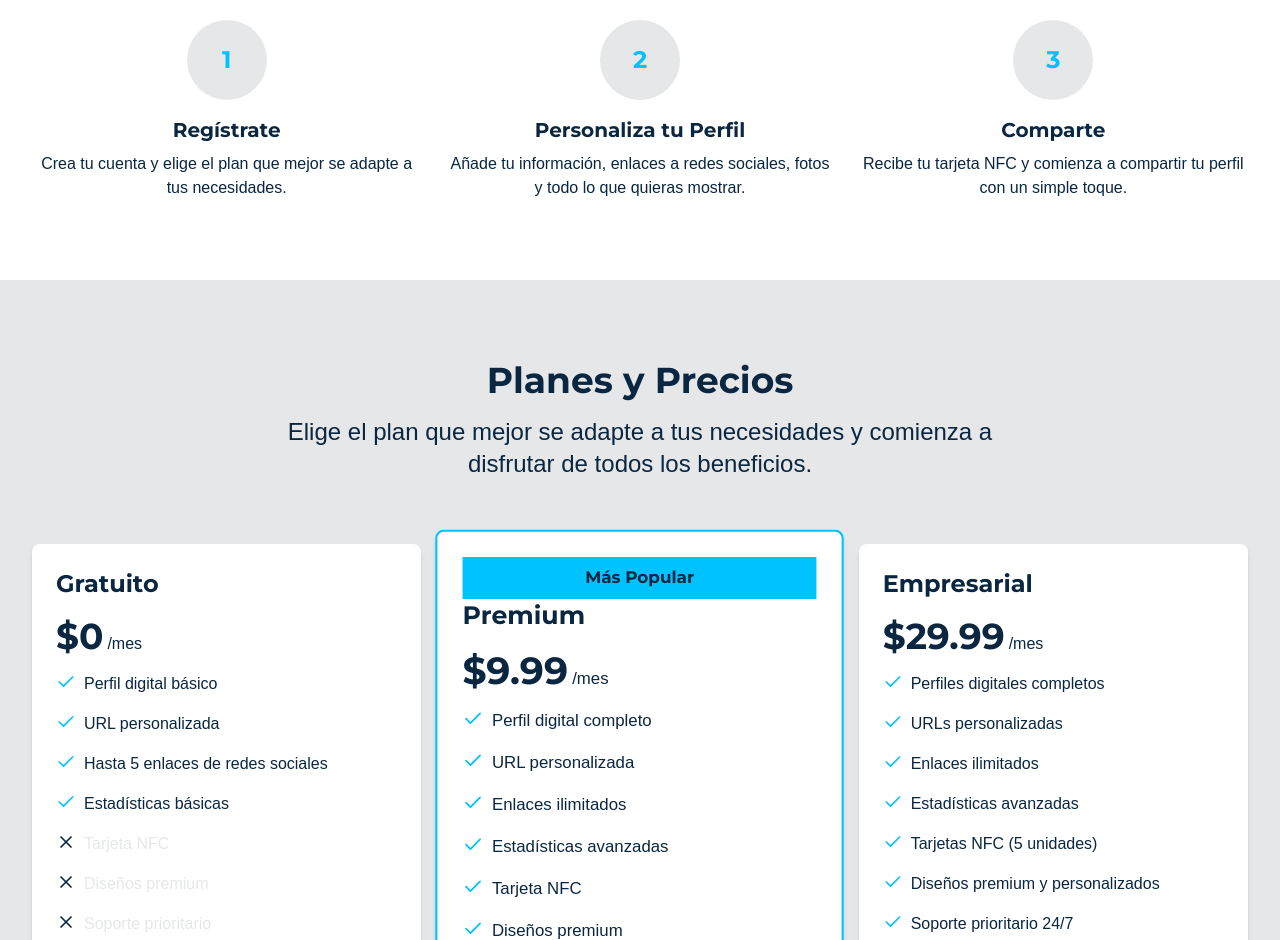
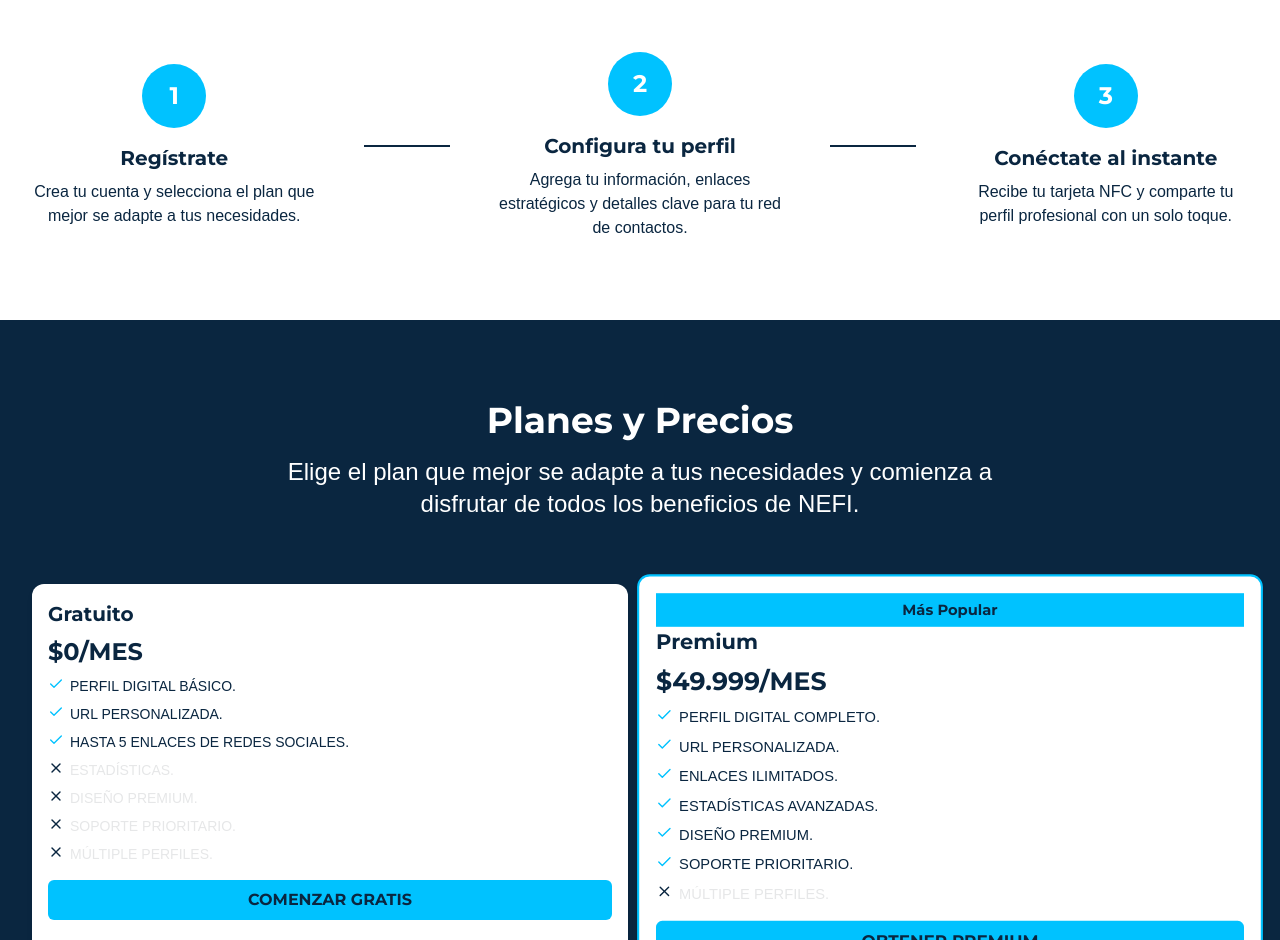
Before and after one commit to Cubasstian/NEFI-FRONT, a React (Vite) app: page / in a window 1280 px wide. Shown: the part 1860-2800 px from the top of the page. Built offline with nearby package versions, Linux system fonts and the light colour scheme; a web font is replaced by a local one.

Commit message:
cambios visuales

```diff
--- a/src/pages/LandingPage.tsx
+++ b/src/pages/LandingPage.tsx
@@ -24,6 +24,7 @@
     setOpenFaq(openFaq === index ? null : index);
   };
 
+  // Features array
   const features = [
     {
       icon: <Smartphone className="h-10 w-10 text-[#00C2FF]" />,
@@ -31,14 +32,14 @@
       description: 'Comparte tu perfil digital con solo acercar tu tarjeta a cualquier smartphone compatible con NFC.'
     },
     {
+      icon: <Share2 className="h-10 w-10 text-[#00C2FF]" />,
+      title: 'Fácil de Compartir',
+      description: 'Comparte tu perfil mediante URL, código QR o directamente con tu tarjeta NFC.'
+    },
+    {
       icon: <Users className="h-10 w-10 text-[#00C2FF]" />,
       title: 'Perfiles Personalizables',
       description: 'Personaliza tu perfil con tus datos, redes sociales, fotos y toda la información que desees compartir.'
-    },
-    {
-      icon: <Share2 className="h-10 w-10 text-[#00C2FF]" />,
-      title: 'Fácil de Compartir',
-      description: 'Comparte tu perfil mediante URL, código QR o directamente con tu tarjeta NFC.'
     },
     {
       icon: <BarChart className="h-10 w-10 text-[#00C2FF]" />,
@@ -48,7 +49,7 @@
     {
       icon: <Shield className="h-10 w-10 text-[#00C2FF]" />,
       title: 'Seguridad',
-      description: 'Tus datos están seguros con nosotros. Controla qué información quieres compartir.'
+      description: 'Tus datos están protegidos. Tú decides qué datos compartir y con quién.'
     },
     {
       icon: <Zap className="h-10 w-10 text-[#00C2FF]" />,
@@ -60,50 +61,62 @@
   const plans = [
     {
       name: 'Gratuito',
-      price: '0',
+      price: '$0/MES',
       features: [
-        { text: 'Perfil digital básico', included: true },
-        { text: 'URL personalizada', included: true },
-        { text: 'Hasta 5 enlaces de redes sociales', included: true },
-        { text: 'Estadísticas básicas', included: true },
-        { text: 'Tarjeta NFC', included: false },
-        { text: 'Diseños premium', included: false },
-        { text: 'Soporte prioritario', included: false },
-        { text: 'Múltiples perfiles', included: false }
+        { text: 'PERFIL DIGITAL BÁSICO.', included: true },
+        { text: 'URL PERSONALIZADA.', included: true },
+        { text: 'HASTA 5 ENLACES DE REDES SOCIALES.', included: true },
+        { text: 'ESTADÍSTICAS.', included: false },
+        { text: 'DISEÑO PREMIUM.', included: false },
+        { text: 'SOPORTE PRIORITARIO.', included: false },
+        { text: 'MÚLTIPLE PERFILES.', included: false }
       ],
-      cta: 'Comenzar Gratis',
+      cta: 'COMENZAR GRATIS',
       popular: false
     },
     {
       name: 'Premium',
-      price: '9.99',
+      price: '$49.999/MES',
       features: [
-        { text: 'Perfil digital completo', included: true },
-        { text: 'URL personalizada', included: true },
-        { text: 'Enlaces ilimitados', included: true },
-        { text: 'Estadísticas avanzadas', included: true },
-        { text: 'Tarjeta NFC', included: true },
-        { text: 'Diseños premium', included: true },
-        { text: 'Soporte prioritario', included: true },
-        { text: 'Múltiples perfiles', included: false }
+        { text: 'PERFIL DIGITAL COMPLETO.', included: true },
+        { text: 'URL PERSONALIZADA.', included: true },
+        { text: 'ENLACES ILIMITADOS.', included: true },
+        { text: 'ESTADÍSTICAS AVANZADAS.', included: true },
+        { text: 'DISEÑO PREMIUM.', included: true },
+        { text: 'SOPORTE PRIORITARIO.', included: true },
+        { text: 'MÚLTIPLE PERFILES.', included: false }
       ],
-      cta: 'Obtener Premium',
+      cta: 'OBTENER PREMIUM',
       popular: true
     },
     {
+      name: 'Micro Empresa',
+      price: '$120.000/MES',
+      features: [
+        { text: 'PERFIL DIGITAL COMPLETO.', included: true },
+        { text: 'URL PERSONALIZADA.', included: true },
+        { text: 'ENLACES ILIMITADOS.', included: true },
+        { text: 'ESTADÍSTICAS AVANZADAS.', included: true },
+        { text: 'DISEÑOS PREMIUM Y.', included: true },
+        { text: 'SOPORTE PRIORITARIO.', included: true },
+        { text: 'HASTA 10 PERFILES.', included: true }
+      ],
+      cta: 'CONTACTAR CON UN ASESOR',
+      popular: false
+    },
+    {
       name: 'Empresarial',
-      price: '29.99',
+      price: '$199.999/MES',
       features: [
-        { text: 'Perfiles digitales completos', included: true },
-        { text: 'URLs personalizadas', included: true },
-        { text: 'Enlaces ilimitados', included: true },
-        { text: 'Estadísticas avanzadas', included: true },
-        { text: 'Tarjetas NFC (5 unidades)', included: true },
-        { text: 'Diseños premium y personalizados', included: true },
-        { text: 'Soporte prioritario 24/7', included: true },
-        { text: 'Hasta 10 perfiles', included: true }
+        { text: 'PERFIL DIGITAL COMPLETO.', included: true },
+        { text: 'URL PERSONALIZADA.', included: true },
+        { text: 'ENLACES ILIMITADOS.', included: true },
+        { text: 'ESTADÍSTICAS AVANZADAS.', included: true },
+        { text: 'DISEÑOS PREMIUM Y.', included: true },
+        { text: 'SOPORTE PRIORITARIO.', included: true },
+        { text: 'PERFILES ILIMITADOS.', included: true }
       ],
-      cta: 'Contactar Ventas',
+      cta: 'CONTACTAR CON UN ASESOR',
       popular: false
     }
   ];
@@ -126,7 +139,7 @@
       answer: 'El tiempo de entrega depende de tu ubicación. Generalmente, las tarjetas se entregan en un plazo de 3 a 7 días hábiles después de la confirmación del pedido.'
     },
     {
-      question: '¿Puedo cambiar de plan en cualquier momento?',
+      question: '¿Puedo cambiar el plan en cualquier momento?',
       answer: 'Sí, puedes actualizar o degradar tu plan en cualquier momento desde tu panel de control. Si actualizas, se te cobrará la diferencia prorrateada. Si degradas, el cambio se aplicará al final de tu ciclo de facturación actual.'
     },
     {
@@ -164,21 +177,21 @@
           <div className="flex flex-col md:flex-row md:items-center md:space-x-12">
             <div className="md:w-1/2 mb-6 md:mb-0">
               <h1 className="text-2xl sm:text-3xl md:text-4xl lg:text-5xl font-extrabold tracking-tight mb-4 font-montserrat">
-                Tu Perfil Digital en una Tarjeta
+                "Comparte tu información con un solo toque."
               </h1>
               <p className="text-lg sm:text-xl md:text-2xl mb-6 sm:mb-8 font-lemon">
-                Comparte toda tu información profesional con un simple toque. Conecta tu mundo digital con el físico mediante nuestra tecnología NFC.
+                Tarjetas NFC inteligentes para conectar más rápido y sin complicaciones. Acércate, toca y conéctate al instante con Nefi.
               </p>
               <div className="flex flex-col sm:flex-row space-y-4 sm:space-y-0 sm:space-x-4">
                 <Link
                   to="/register"
-                  className="px-4 sm:px-6 py-2 sm:py-3 text-center rounded-md bg-[#FFFFFF] text-[#00C2FF] font-medium font-lemon hover:bg-[#E6E7E8] transition duration-150"
+                  className="px-4 sm:px-6 py-2 sm:py-3 text-center rounded-md bg-[#00C2FF] text-[#FFFFFF] font-medium font-lemon hover:bg-[#99D9F2] transition duration-150"
                 >
-                  Comenzar Ahora
+                  Comienza Ahora
                 </Link>
                 <a
                   href="#features"
-                  className="px-4 sm:px-6 py-2 sm:py-3 text-center rounded-md bg-[#00C2FF] text-[#0A2640] font-medium font-lemon hover:bg-[#99D9F2] transition duration-150"
+                  className="px-4 sm:px-6 py-2 sm:py-3 text-center rounded-md bg-[#FFFFFF] text-[#00C2FF] font-medium font-lemon hover:bg-[#E6E7E8] transition duration-150"
                 >
                   Conocer Más
                 </a>
@@ -225,14 +238,14 @@
 
           <div className="grid grid-cols-1 sm:grid-cols-2 lg:grid-cols-3 gap-4 sm:gap-6 md:gap-8">
             {features.map((feature, index) => (
-              <div key={index} className="bg-[#FFFFFF] p-4 sm:p-6 rounded-lg shadow-md hover:shadow-lg transition duration-300">
-                <div className="mb-2 sm:mb-4">
+              <div key={index} className="bg-[#0A2640] p-4 sm:p-6 rounded-lg shadow-md hover:shadow-lg transition duration-300">
+                <div className="mb-2 sm:mb-4 flex justify-center">
                   {feature.icon}
                 </div>
-                <h3 className="text-lg sm:text-xl font-semibold text-[#0A2640] mb-1 sm:mb-2 font-montserrat">
+                <h3 className="text-lg sm:text-xl font-semibold text-[#FFFFFF] mb-1 sm:mb-2 text-left font-montserrat">
                   {feature.title}
                 </h3>
-                <p className="text-sm sm:text-base text-[#0A2640] font-lemon">
+                <p className="text-sm sm:text-base text-[#FFFFFF] text-left font-lemon">
                   {feature.description}
                 </p>
               </div>
@@ -246,47 +259,47 @@
         <div className="max-w-7xl mx-auto px-4 sm:px-6 lg:px-8">
           <div className="text-center mb-6 sm:mb-8 md:mb-10 lg:mb-16">
             <h2 className="text-2xl sm:text-3xl md:text-4xl font-bold text-[#0A2640] mb-2 sm:mb-4 font-montserrat">
-              Cómo Funciona
+              ¿Cómo Funciona?
             </h2>
             <p className="text-lg sm:text-xl md:text-2xl text-[#0A2640] max-w-2xl sm:max-w-3xl mx-auto font-lemon">
-              En tres simples pasos, tendrás tu perfil digital listo para compartir.
+              En solo tres simples pasos, activa tu perfil digital y compártelo al instante
             </p>
           </div>
 
-          <div className="grid grid-cols-1 sm:grid-cols-3 gap-4 sm:gap-6">
+          <div className="flex justify-center items-center space-x-6 sm:space-x-8 md:space-x-12">
             <div className="text-center">
-              <div className="bg-[#E6E7E8] rounded-full w-16 h-16 sm:w-20 sm:h-20 flex items-center justify-center mx-auto mb-2 sm:mb-4">
-                <span className="text-lg sm:text-2xl font-bold text-[#00C2FF] font-montserrat">1</span>
+              <div className="bg-[#00C2FF] rounded-full w-12 h-12 sm:w-16 sm:h-16 flex items-center justify-center mx-auto mb-2 sm:mb-4">
+                <span className="text-lg sm:text-2xl font-bold text-[#FFFFFF] font-montserrat">1</span>
               </div>
               <h3 className="text-lg sm:text-xl font-semibold text-[#0A2640] mb-1 sm:mb-2 font-montserrat">
                 Regístrate
               </h3>
-              <p className="text-sm sm:text-base text-[#0A2640] font-lemon">
-                Crea tu cuenta y elige el plan que mejor se adapte a tus necesidades.
+              <p className="text-sm sm:text-base text-[#0A2640] max-w-xs text-center font-lemon">
+                Crea tu cuenta y selecciona el plan que mejor se adapte a tus necesidades.
               </p>
             </div>
-
+            <div className="border-t-2 border-[#0A2640] w-16 sm:w-24"></div>
             <div className="text-center">
-              <div className="bg-[#E6E7E8] rounded-full w-16 h-16 sm:w-20 sm:h-20 flex items-center justify-center mx-auto mb-2 sm:mb-4">
-                <span className="text-lg sm:text-2xl font-bold text-[#00C2FF] font-montserrat">2</span>
+              <div className="bg-[#00C2FF] rounded-full w-12 h-12 sm:w-16 sm:h-16 flex items-center justify-center mx-auto mb-2 sm:mb-4">
+                <span className="text-lg sm:text-2xl font-bold text-[#FFFFFF] font-montserrat">2</span>
               </div>
               <h3 className="text-lg sm:text-xl font-semibold text-[#0A2640] mb-1 sm:mb-2 font-montserrat">
-                Personaliza tu Perfil
+                Configura tu perfil
               </h3>
-              <p className="text-sm sm:text-base text-[#0A2640] font-lemon">
-                Añade tu información, enlaces a redes sociales, fotos y todo lo que quieras mostrar.
+              <p className="text-sm sm:text-base text-[#0A2640] max-w-xs text-center font-lemon">
+                Agrega tu información, enlaces estratégicos y detalles clave para tu red de contactos.
               </p>
             </div>
-
+            <div className="border-t-2 border-[#0A2640] w-16 sm:w-24"></div>
             <div className="text-center">
-              <div className="bg-[#E6E7E8] rounded-full w-16 h-16 sm:w-20 sm:h-20 flex items-center justify-center mx-auto mb-2 sm:mb-4">
-                <span className="text-lg sm:text-2xl font-bold text-[#00C2FF] font-montserrat">3</span>
+              <div className="bg-[#00C2FF] rounded-full w-12 h-12 sm:w-16 sm:h-16 flex items-center justify-center mx-auto mb-2 sm:mb-4">
+                <span className="text-lg sm:text-2xl font-bold text-[#FFFFFF] font-montserrat">3</span>
               </div>
               <h3 className="text-lg sm:text-xl font-semibold text-[#0A2640] mb-1 sm:mb-2 font-montserrat">
-                Comparte
+                Conéctate al instante
               </h3>
-              <p className="text-sm sm:text-base text-[#0A2640] font-lemon">
-                Recibe tu tarjeta NFC y comienza a compartir tu perfil con un simple toque.
+              <p className="text-sm sm:text-base text-[#0A2640] max-w-xs text-center font-lemon">
+                Recibe tu tarjeta NFC y comparte tu perfil profesional con un solo toque.
               </p>
             </div>
           </div>
@@ -294,45 +307,44 @@
       </section>
 
       {/* Pricing Section */}
-      <section id="pricing" className="py-10 sm:py-12 md:py-16 lg:py-20 bg-[#E6E7E8]">
+      <section id="pricing" className="py-10 sm:py-12 md:py-16 lg:py-20 bg-[#0A2640] text-[#FFFFFF]">
         <div className="max-w-7xl mx-auto px-4 sm:px-6 lg:px-8">
           <div className="text-center mb-6 sm:mb-8 md:mb-10 lg:mb-16">
-            <h2 className="text-2xl sm:text-3xl md:text-4xl font-bold text-[#0A2640] mb-2 sm:mb-4 font-montserrat">
+            <h2 className="text-2xl sm:text-3xl md:text-4xl font-bold text-[#FFFFFF] mb-2 sm:mb-4 font-montserrat">
               Planes y Precios
             </h2>
-            <p className="text-lg sm:text-xl md:text-2xl text-[#0A2640] max-w-2xl sm:max-w-3xl mx-auto font-lemon">
-              Elige el plan que mejor se adapte a tus necesidades y comienza a disfrutar de todos los beneficios.
+            <p className="text-lg sm:text-xl md:text-2xl text-[#FFFFFF] max-w-2xl sm:max-w-3xl mx-auto font-lemon">
+              Elige el plan que mejor se adapte a tus necesidades y comienza a disfrutar de todos los beneficios de NEFI.
             </p>
           </div>
 
-          <div className="grid grid-cols-1 sm:grid-cols-1 md:grid-cols-3 gap-4 sm:gap-6">
+          <div className="grid grid-cols-1 sm:grid-cols-2 md:grid-cols-2 gap-4 sm:gap-6 max-w-md mx-auto sm:max-w-none">
             {plans.map((plan, index) => (
               <div
                 key={index}
-                className={`bg-[#FFFFFF] p-4 sm:p-6 rounded-lg shadow-md overflow-hidden transition duration-300 hover:shadow-xl ${plan.popular ? 'border-2 border-[#00C2FF] transform scale-105' : ''}`}
+                className={`bg-[#FFFFFF] p-3 sm:p-4 rounded-xl shadow-md overflow-hidden transition duration-300 hover:shadow-xl ${plan.popular ? 'border-2 border-[#00C2FF] transform scale-105' : ''}`}
               >
                 {plan.popular && (
-                  <div className="bg-[#00C2FF] text-[#0A2640] text-center py-1 sm:py-2 font-medium font-montserrat">
+                  <div className="bg-[#00C2FF] text-[#0A2640] text-center py-1 sm:py-1.5 font-medium font-montserrat text-sm">
                     Más Popular
                   </div>
                 )}
                 <div>
-                  <h3 className="text-xl sm:text-2xl font-bold text-[#0A2640] mb-2 sm:mb-4 font-montserrat">
+                  <h3 className="text-lg sm:text-xl font-bold text-[#0A2640] mb-1 sm:mb-2 font-montserrat">
                     {plan.name}
                   </h3>
-                  <div className="flex items-baseline mb-2 sm:mb-4">
-                    <span className="text-2xl sm:text-4xl font-extrabold text-[#0A2640] font-montserrat">${plan.price}</span>
-                    <span className="text-sm sm:text-base text-[#0A2640] ml-1 font-lemon">/mes</span>
+                  <div className="flex items-baseline mb-1 sm:mb-2">
+                    <span className="text-xl sm:text-2xl font-extrabold text-[#0A2640] font-montserrat">{plan.price}</span>
                   </div>
-                  <ul className="space-y-2 sm:space-y-4 mb-4 sm:mb-6">
+                  <ul className="space-y-1 sm:space-y-2 mb-2 sm:mb-4">
                     {plan.features.map((feature, featureIndex) => (
                       <li key={featureIndex} className="flex items-start">
                         {feature.included ? (
-                          <Check className="h-4 sm:h-5 w-4 sm:w-5 text-[#00C2FF] mr-1 sm:mr-2 flex-shrink-0" />
+                          <Check className="h-3 sm:h-4 w-3 sm:w-4 text-[#00C2FF] mr-1 sm:mr-1.5 flex-shrink-0" />
                         ) : (
-                          <X className="h-4 sm:h-5 w-4 sm:w-5 text-[#0A2640] mr-1 sm:mr-2 flex-shrink-0" />
+                          <X className="h-3 sm:h-4 w-3 sm:w-4 text-[#0A2640] mr-1 sm:mr-1.5 flex-shrink-0" />
                         )}
-                        <span className={feature.included ? 'text-sm sm:text-base text-[#0A2640] font-lemon' : 'text-sm sm:text-base text-[#E6E7E8] font-lemon'}>
+                        <span className={feature.included ? 'text-xs sm:text-sm text-[#0A2640] font-lemon' : 'text-xs sm:text-sm text-[#E6E7E8] font-lemon'}>
                           {feature.text}
                         </span>
                       </li>
@@ -340,11 +352,7 @@
                   </ul>
                   <Link
                     to="/register"
-                    className={`block w-full py-2 sm:py-3 px-2 sm:px-4 rounded-md text-center font-medium ${
-                      plan.popular
-                        ? 'bg-[#00C2FF] text-[#0A2640] hover:bg-[#99D9F2] font-montserrat'
-                        : 'bg-[#E6E7E8] text-[#0A2640] hover:bg-[#D3D4D5] font-lemon'
-                    } transition duration-150`}
+                    className="block w-full py-1 sm:py-2 px-2 sm:px-3 rounded-md text-center font-medium bg-[#00C2FF] text-[#0A2640] hover:bg-[#99D9F2] font-montserrat text-sm sm:text-base transition duration-150"
                   >
                     {plan.cta}
                   </Link>
@@ -355,38 +363,7 @@
         </div>
       </section>
 
-      {/* Testimonials Section */}
-      <section className="py-10 sm:py-12 md:py-16 lg:py-20 bg-[#FFFFFF]">
-        <div className="max-w-7xl mx-auto px-4 sm:px-6 lg:px-8">
-          <div className="text-center mb-6 sm:mb-8 md:mb-10 lg:mb-16">
-            <h2 className="text-2xl sm:text-3xl md:text-4xl font-bold text-[#0A2640] mb-2 sm:mb-4 font-montserrat">
-              Lo Que Dicen Nuestros Clientes
-            </h2>
-            <p className="text-lg sm:text-xl md:text-2xl text-[#0A2640] max-w-2xl sm:max-w-3xl mx-auto font-lemon">
-              Descubre cómo NEFI ha ayudado a profesionales y empresas a mejorar su presencia digital.
-            </p>
-          </div>
 
-          <div className="grid grid-cols-1 sm:grid-cols-1 md:grid-cols-3 gap-4 sm:gap-6">
-            {testimonials.map((testimonial, index) => (
-              <div key={index} className="bg-[#FFFFFF] p-4 sm:p-6 rounded-lg shadow-md">
-                <div className="flex items-center mb-2 sm:mb-4">
-                  <img
-                    src={testimonial.image}
-                    alt={testimonial.name}
-                    className="w-8 sm:w-12 h-8 sm:h-12 rounded-full mr-2 sm:mr-4"
-                  />
-                  <div>
-                    <h4 className="text-sm sm:text-base font-semibold text-[#0A2640] font-montserrat">{testimonial.name}</h4>
-                    <p className="text-xs sm:text-sm text-[#0A2640] font-lemon">{testimonial.role}</p>
-                  </div>
-                </div>
-                <p className="text-sm sm:text-base text-[#0A2640] italic font-lemon">"{testimonial.quote}"</p>
-              </div>
-            ))}
-          </div>
-        </div>
-      </section>
 
       {/* FAQ Section */}
       <section id="faq" className="py-10 sm:py-12 md:py-16 lg:py-20 bg-[#E6E7E8]">
@@ -396,30 +373,29 @@
               Preguntas Frecuentes
             </h2>
             <p className="text-lg sm:text-xl md:text-2xl text-[#0A2640] font-lemon">
-              Encuentra respuestas a las preguntas más comunes sobre nuestro servicio.
+              Respuestas de las preguntas más comunes sobre nuestros servicios.
             </p>
           </div>
 
           <div className="space-y-2 sm:space-y-4">
             {faqs.map((faq, index) => (
-              <div key={index} className="bg-[#FFFFFF] rounded-lg shadow-md overflow-hidden">
-                <button
-                  className="w-full px-4 sm:px-6 py-2 sm:py-4 text-left flex justify-between items-center focus:outline-none"
-                  onClick={() => toggleFaq(index)}
-                >
-                  <span className="text-sm sm:text-base font-medium text-[#0A2640] font-montserrat">{faq.question}</span>
-                  {openFaq === index ? (
-                    <ChevronUp className="h-4 sm:h-5 w-4 sm:w-5 text-[#00C2FF]" />
-                  ) : (
-                    <ChevronDown className="h-4 sm:h-5 w-4 sm:w-5 text-[#00C2FF]" />
-                  )}
-                </button>
+              <button
+                key={index}
+                className="w-full bg-[#00C2FF] text-white p-3 sm:p-4 rounded-lg shadow-md hover:shadow-lg transition duration-300 text-left focus:outline-none flex justify-between items-center"
+                onClick={() => toggleFaq(index)}
+              >
+                <span className="text-sm sm:text-base font-medium text-[#FFFFFF] font-montserrat">{faq.question}</span>
+                {openFaq === index ? (
+                  <ChevronUp className="h-5 w-5 text-white" />
+                ) : (
+                  <ChevronDown className="h-5 w-5 text-white" />
+                )}
                 {openFaq === index && (
-                  <div className="px-4 sm:px-6 pb-2 sm:pb-4">
-                    <p className="text-sm sm:text-base text-[#0A2640] font-lemon">{faq.answer}</p>
+                  <div className="mt-2">
+                    <p className="text-sm sm:text-base text-[#FFFFFF] font-lemon">{faq.answer}</p>
                   </div>
                 )}
-              </div>
+              </button>
             ))}
           </div>
         </div>
```
Also changed, not shown: 2 other files (tests, documents, lock files or other folders).
